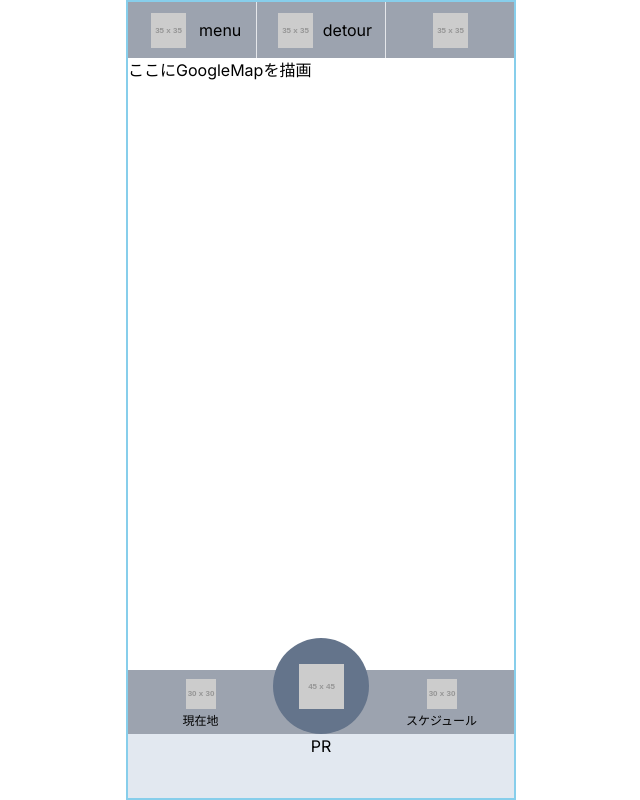
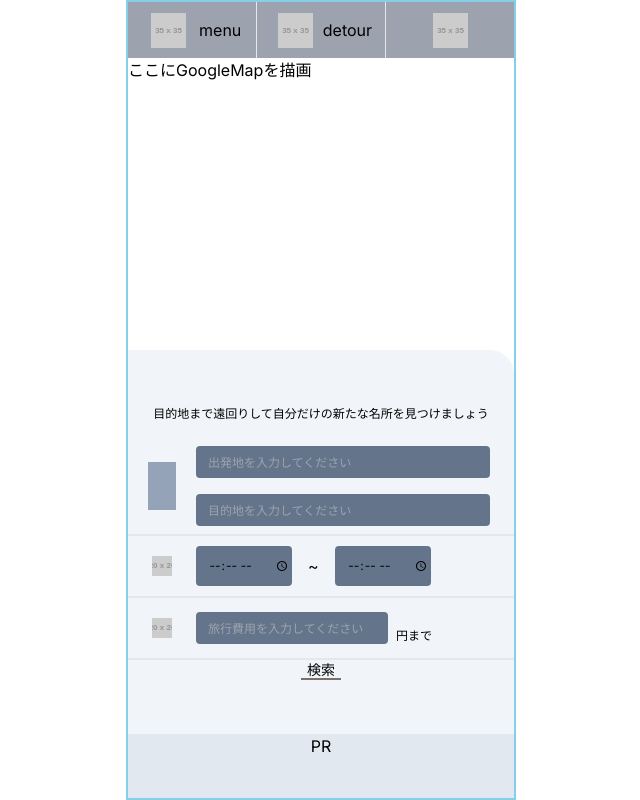
Before and after one commit to kusanohatsumi/yurumetabi, a Next.js app: page / in a window 1280 px wide. Shown: the whole page, without its empty margins (319-959 px from the left). Built offline with nearby package versions, Linux system fonts and the light colour scheme.

Commit message:
[add] search
検索機能の制作途中

```diff
--- a/src/app/page.tsx
+++ b/src/app/page.tsx
@@ -1,5 +1,72 @@
 import Image from "next/image";
 
 export default function Home() {
-  return <>ここにGoogleMapを描画</>;
+  return (
+    <>
+      ここにGoogleMapを描画
+      <div className="w-full box-border py-10 flex flex-col items-center h-96 absolute z-50 bottom-16 rounded-tr-3xl bg-slate-100 after:content-['']">
+        <p className="text-xs my-4 text-center">
+          目的地まで遠回りして自分だけの新たな名所を見つけましょう
+        </p>
+        <div className="w-full">
+          <div className="flex items-center border-b-2 pr-6 ">
+            <div className="w-7 h-12 m-5 bg-slate-400"></div>
+            <div className="flex-1">
+              <input
+                className="w-full px-3 box-border h-8 my-2 rounded text-xs  bg-slate-500"
+                placeholder="出発地を入力してください"
+              />
+              <input
+                className="w-full px-3 box-border h-8 my-2 rounded text-xs  bg-slate-500"
+                placeholder="目的地を入力してください"
+              />
+            </div>
+          </div>
+          <div className="flex items-center border-b-2 ">
+            {/* icon */}
+            <div className="w-7 h-auto m-5 ">
+              <img
+                className=" m-auto"
+                alt="時計"
+                src="https://placehold.jp/20x20.png"
+              />
+            </div>
+            {/* contents */}
+            <div className="flex-1  flex items-center">
+              <input
+                type="time"
+                className="w-24 h-10 text-center box-border my-2 rounded text-xs  bg-slate-500"
+              />
+              <p className="m-4">~</p>
+              <input
+                type="time"
+                className="w-24 h-10 text-center box-border my-2 rounded text-xs  bg-slate-500"
+              />
+            </div>
+          </div>
+          <div className="flex items-center border-b-2 ">
+            {/*  icon */}
+            <div className="w-7 h-auto m-5 ">
+              <img
+                className=" m-auto"
+                alt="時計"
+                src="https://placehold.jp/20x20.png"
+              />
+            </div>
+            {/* contents */}
+            <div className=" flex items-end">
+              <input
+                className="w-48 h-8 px-3 box-border rounded text-xs  bg-slate-500"
+                placeholder="旅行費用を入力してください"
+              />
+              <p className="w-auto text-xs mx-2 ">円まで</p>
+            </div>
+          </div>
+        </div>
+        <button className=" w-10 h-5 text-sm border-b-2 border-b-stone-500">
+          検索
+        </button>
+      </div>
+    </>
+  );
 }
```
